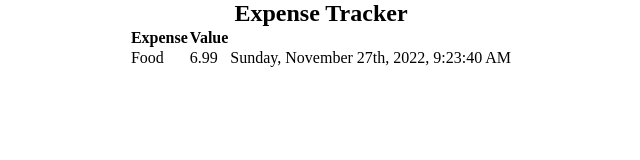
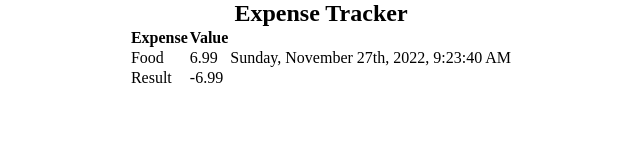
Before and after one commit to edewindt/ExpenseTracker, a SvelteKit app: page / in a window 1280 px wide. Shown: the top 160 px of the page, without its empty margins (319-959 px from the left). Built offline with nearby package versions, Linux system fonts and the light colour scheme.

Commit message:
Added result

```diff
--- a/src/routes/+page.svelte
+++ b/src/routes/+page.svelte
@@ -10,6 +10,19 @@
 		}
 	];
 	import dateFormat, { masks } from 'dateformat';
+
+	const getResult = () => {
+		let total = 0;
+		for (let i = 0; i < expenses.length; i++) {
+			if (expenses[i].negative === true) {
+				total = total - expenses[i].cost;
+			} else {
+				total = total + expenses[i].cost;
+			}
+		}
+		return total;
+	};
+	let result = getResult();
 </script>
 
 <h2>Expense Tracker</h2>
@@ -19,6 +32,7 @@
 	{#each expenses as { name, cost, negative, time }}
 		<tr><td>{name}</td><td>{cost}</td><td>{time}</td></tr>
 	{/each}
+	<tr><td>Result</td><td>{result}</td></tr>
 </table>
 
 <style>
```
